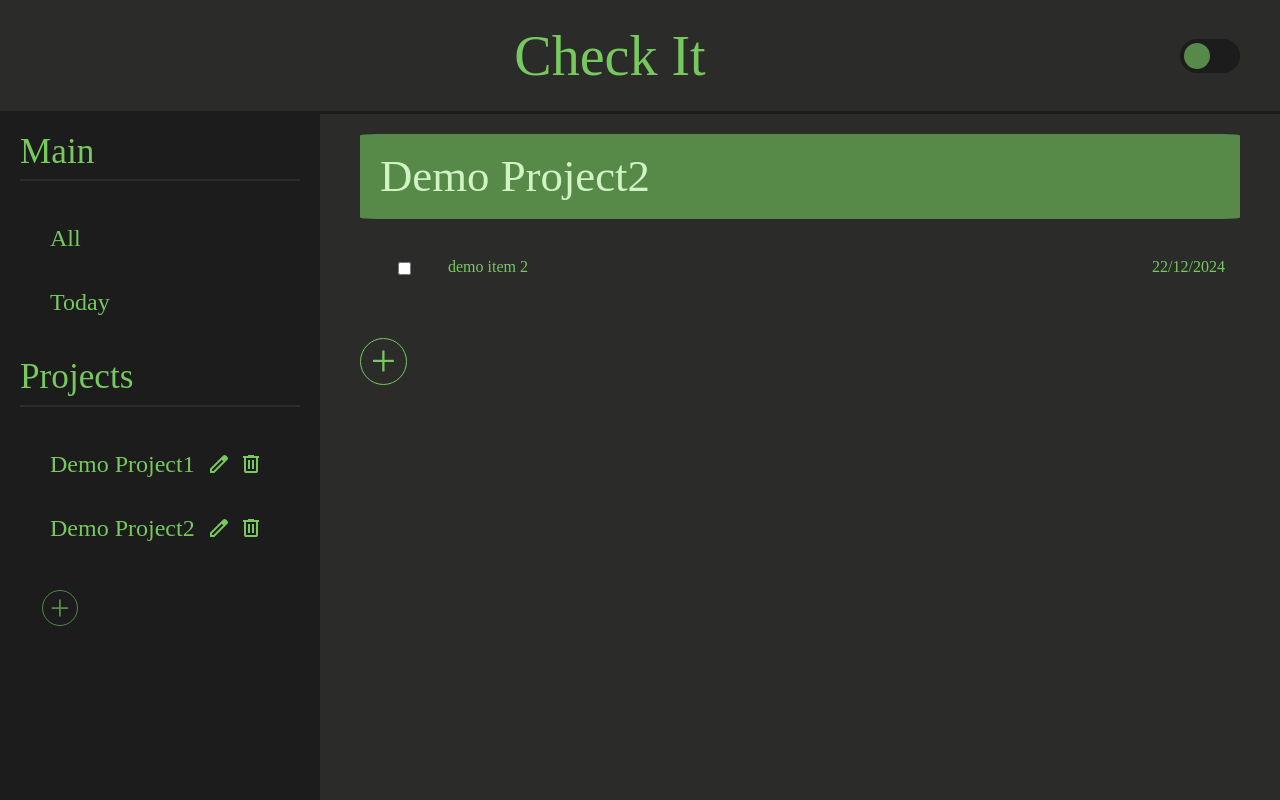
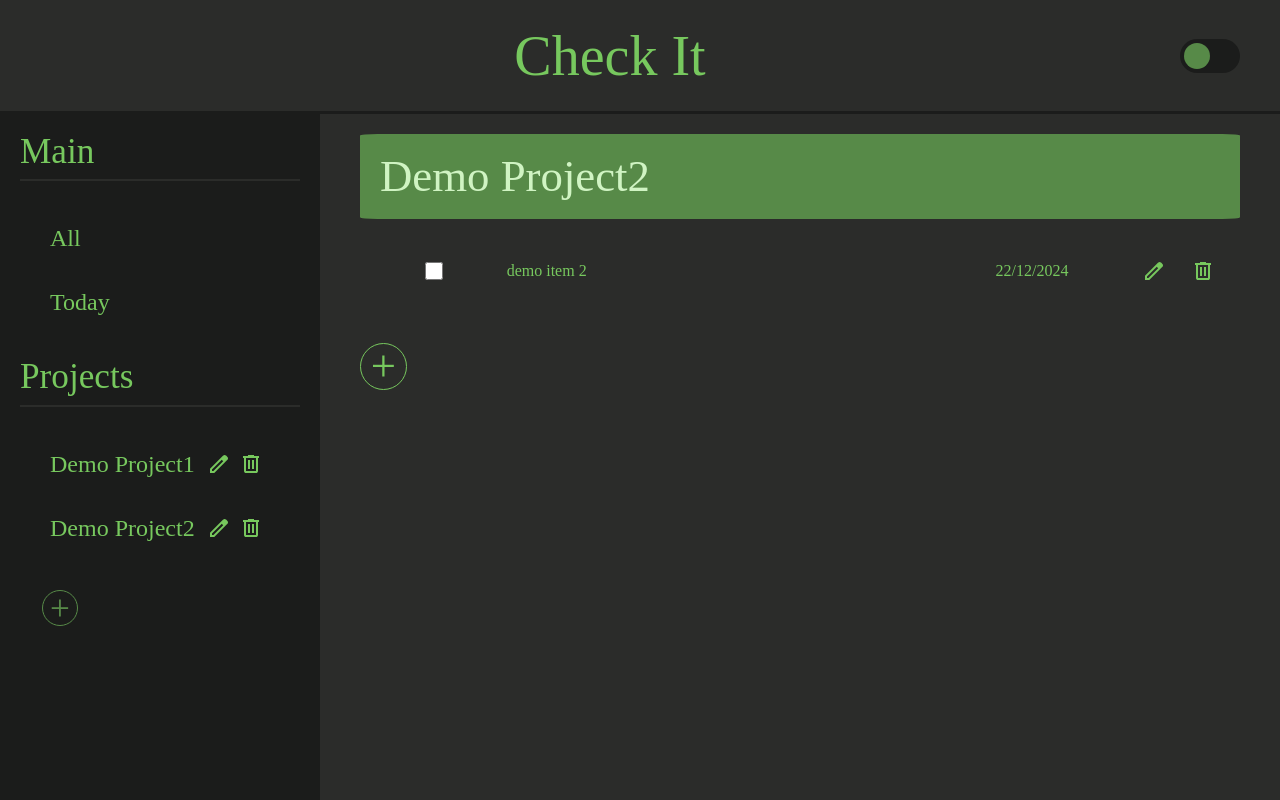
Before and after one commit to xelphin/todo-list, a website built with webpack: page dist/index.html in a window 1280 px wide. Built offline with nearby package versions, Linux system fonts and the light colour scheme.

Commit message:
Implement: Item: Delete from MainWindow and Project Data

```diff
--- a/src/GeneralRedirector.js
+++ b/src/GeneralRedirector.js
@@ -43,12 +43,20 @@ const GeneralRedirector = (function () {
         MainWindow.deleteItem(itemObj);
     }
 
+    const callToGetItemObjFromProject = (projectId, itemId) => {
+        return Menu.getItemObjFromProject(projectId, itemId);
+    }
+
+    const callToDeleteItemObjFromProject = (projectId, itemId) => {
+        Menu.deleteItemObjFromProject(projectId, itemId);
+    }
+
     return {
         callToGetCurrTab, callForProjectToSaveItem,
         callToToggleDisplayOfItems, callToDisplayAllItems, callToDisplayOnlyItems,
         callToHideAddBtn, callToShowAddBtn,
         callToToggleShowUnchecked, callToUpdateItemsToShow,
-        callToDeleteItemFromDOM
+        callToDeleteItemFromDOM, callToGetItemObjFromProject, callToDeleteItemObjFromProject
     }
 
 })();
--- a/src/main-window/item/item.js
+++ b/src/main-window/item/item.js
@@ -3,9 +3,9 @@ import Item_DOM from './item_dom.js'
 
 export default class Item {
 
-    constructor(uid, title, date, checked) {
+    constructor(uid, projectUId, title, date, checked) {
         this._uid = uid;
-        this._itemNode = Item_DOM.createItemNode(uid, title, date, checked);
+        this._itemNode = Item_DOM.createItemNode(uid,projectUId, title, date, checked);
     }
 
     getItemNode() {
--- a/src/main-window/item/item_dom.js
+++ b/src/main-window/item/item_dom.js
@@ -57,29 +57,54 @@ const Item_DOM = (function () {
         return dateNode;
     }
 
-    const createItemNode = (uid, title, date, checked) => {
-        // <div id="item-1234567890" class="item-container">
-        //     <input name="item-checkbox" type="checkbox" class="item-checkbox">
-        //     <h3 class="item-title">demo item title</h3>
-        //     <div class="item-date-container">
-        //         <h4>12/12/2024</h4>
-        //     </div>
-        // </div>
+    const createItemEdit = (id, projectId) => {
+        let itemEdit = document.createElement('img');
+        itemEdit.src = "./icons/icon_edit.svg";
+        itemEdit.setAttribute('id', "item-edit-"+id);
+        itemEdit.setAttribute('class', "item-edit");
+        itemEdit.addEventListener('click', function(event) {
+            event.stopPropagation();
+            MainWindow.clickEditItem(id, projectId);
+        });
+        return itemEdit;
+    }
+
+    const createItemBin = (id, projectId) => {
+        let itemBin = document.createElement('img');
+        itemBin.src = "./icons/icon_bin.svg";
+        itemBin.setAttribute('id', "item-bin-"+id);
+        itemBin.setAttribute('class', "item-bin");
+        itemBin.addEventListener('click', function(event) {
+            event.stopPropagation();
+            MainWindow.clickDeleteItem(id, projectId);
+        });
+        return itemBin;
+    }
+
+    const createItemNode = (uid, projectUId, title, date, checked) => {
+        /*
+        <div id="item-<projectId>-<itemId>" class="item-container">
+            <input name="item-checkbox" type="checkbox" class="item-checkbox">
+            <h3 class="item-title">demo item title</h3>
+            <div class="item-date-container">
+                <h4>12/12/2024</h4>
+            </div>
+            <img id="tab-edit-<id>" src=<EditIcon> alt="edit">
+            <img id="tab-bin-<id>" src=<BinIcon> alt="bin">
+        </div>
+        */
         console.log("Creating item: ", title);
         // Item container
         let itemNode = document.createElement('div');
-        itemNode.setAttribute('id', "item-"+uid);
+        itemNode.setAttribute('id', "item-"+projectUId+"-"+uid);
         itemNode.setAttribute('class', "item-container");
         showItem(itemNode);
-        // TODO: Add event listener
-        // Inner elements
-        let checkBoxNode = createItemCheckBoxNode(checked);
-        let titleNode = createItemTitleNode(title);
-        let dateNode = createItemDateNode(date);
         // Append
-        itemNode.appendChild(checkBoxNode);
-        itemNode.appendChild(titleNode);
-        itemNode.appendChild(dateNode);
+        itemNode.appendChild(createItemCheckBoxNode(checked));
+        itemNode.appendChild(createItemTitleNode(title));
+        itemNode.appendChild(createItemDateNode(date));
+        itemNode.appendChild(createItemEdit(uid, projectUId));
+        itemNode.appendChild(createItemBin(uid, projectUId));
         return itemNode;
     }
 
--- a/src/main-window/item/style.scss
+++ b/src/main-window/item/style.scss
@@ -3,9 +3,9 @@
 
 .item-container {
     display: grid;
-    grid-template: 1fr / 1fr 8fr 1fr;
+    grid-template: 1fr / 3fr 10fr 3fr 1fr 1fr;
     grid-template-areas:
-      "checkbox title date";
+      "checkbox title date edit bin";
     padding: 10px 0;
     border-radius: 3%;
     transition: 0.1s ease-out transform, 0.1s ease-out box-shadow;
@@ -17,9 +17,23 @@
     }
     .item-title {
         grid-area: title;
+        display: flex;
+        align-items: center;
     }
     .item-date-container {
         grid-area: date;
+        display: flex;
+        align-items: center;
+    }
+
+    .item-edit {
+        grid-area: edit;
+        filter: $color2-type2-filter;
+    }
+
+    .item-bin {
+        grid-area: bin;
+        filter: $color2-type2-filter;
     }
 }
 
--- a/src/main-window/main-window.js
+++ b/src/main-window/main-window.js
@@ -27,13 +27,14 @@ const MainWindow = (function () {
 
     const AddItem = (title, date, checked) => {
         let currTab = GeneralRedirector.callToGetCurrTab();
+        const projectUId = currTab.getId();
         if (!currTab.isAProject()) {
             console.log("Error: Can't add item when a project is not selected.");
             return undefined;
         }
         // Create Item Object
-        let uid = createUID();
-        let itemObj = new Item(uid, title, date, checked);
+        const uid = createUID();
+        let itemObj = new Item(uid,projectUId, title, date, checked);
         // Add Item To DOM
         MainWindow_DOM.addItemToDom(itemObj.getItemNode());
         // Give the itemObj to the Project
@@ -108,6 +109,18 @@ const MainWindow = (function () {
         GeneralRedirector.callToUpdateItemsToShow();
     }
 
+    const clickEditItem = (itemId) => {
+        console.log("CLICKED ON EDIT ITEM. Will edit item: ", itemId);
+    }
+
+    const clickDeleteItem = (itemId, projectId) => {
+        console.log("CLICKED ON DELETE ITEM. Will delete item: ", itemId, " from project: ", projectId);
+        let itemObj = GeneralRedirector.callToGetItemObjFromProject(projectId, itemId);
+        console.log("node to delete is: ", itemObj.getItemNode());
+        deleteItem(itemObj); // Delete from MainWindow (Dom)
+        GeneralRedirector.callToDeleteItemObjFromProject(projectId, itemId); // Delete from Project Data
+    }
+
     // INIT
 
     const INIT_ME = () => {
@@ -119,7 +132,7 @@ const MainWindow = (function () {
         hideAddBtn, showAddBtn, newItemFormPopUp,
         makeDateStringInputFormat, makeDateStringReadFormat, convertDateFromReadToInputFormat, convertDateFromInputToReadFormat,
         updateItemsShownBecauseOfClickingChecked,
-        deleteItem,
+        deleteItem, clickEditItem, clickDeleteItem,
         INIT_ME
     };
 
--- a/src/menu/menu.js
+++ b/src/menu/menu.js
@@ -115,6 +115,22 @@ const Menu = (function () {
         return itemObj;
     }
 
+    // ITEM FUNCTIONS
+
+    const getItemObjFromProject = (projectId, itemId) => {
+        if (!checkTabExists(projectId)) {
+            return undefined;
+        }
+        return tabs[projectId].getItemObj(itemId);
+    }
+
+    const deleteItemObjFromProject = (projectId, itemId) => {
+        if (!checkTabExists(projectId)) {
+            return undefined;
+        }
+        tabs[projectId].deleteItem(itemId);
+    }
+
     // CREATE PROJECT
 
     // Create project Tab Object
@@ -224,6 +240,7 @@ const Menu = (function () {
 
     return {INIT_ME, newProjectFormPopUp, setCurrTab, checkTabExists,
             createAndAddProjectTabToMenu, getCurrTabObj, clickedTab, projectToSaveItem,
+            getItemObjFromProject, deleteItemObjFromProject,
             updateItemsToShow,
             clickDeleteProject, clickEditProject, formSubmitEditProject
         }
--- a/src/menu/tab/tab.js
+++ b/src/menu/tab/tab.js
@@ -15,7 +15,6 @@ export default class Tab {
         this._projectContainerNodeInMainWindow = undefined;
         // Items
         this._myItems_obj = {}; // For lookups/direct access
-        this._myItems_arr = []; // For sorting/filtering/... // TODO: Probs no need now
     }
 
     getName = () => {
@@ -51,8 +50,26 @@ export default class Tab {
 
     addItem = (itemObj) => {
         this._myItems_obj[itemObj.getItemId()] = itemObj;
-        this._myItems_arr.push(itemObj);
         return true;
+    }
+
+    deleteItem = (itemId) => {
+        delete this._myItems_obj[itemId];
+        return true;
+    }
+
+    checkHasItem = (itemId) => {
+        if (this._myItems_obj.hasOwnProperty(itemId)) {
+            return true;
+        }
+        return false;
+    }
+
+    getItemObj = (itemId) => {
+        if (!this.checkHasItem) {
+            return undefined;
+        }
+        return this._myItems_obj[itemId];
     }
 
     itemExistsInTab = (itemId) => {
```
Also changed, not shown: dist/main.js.
